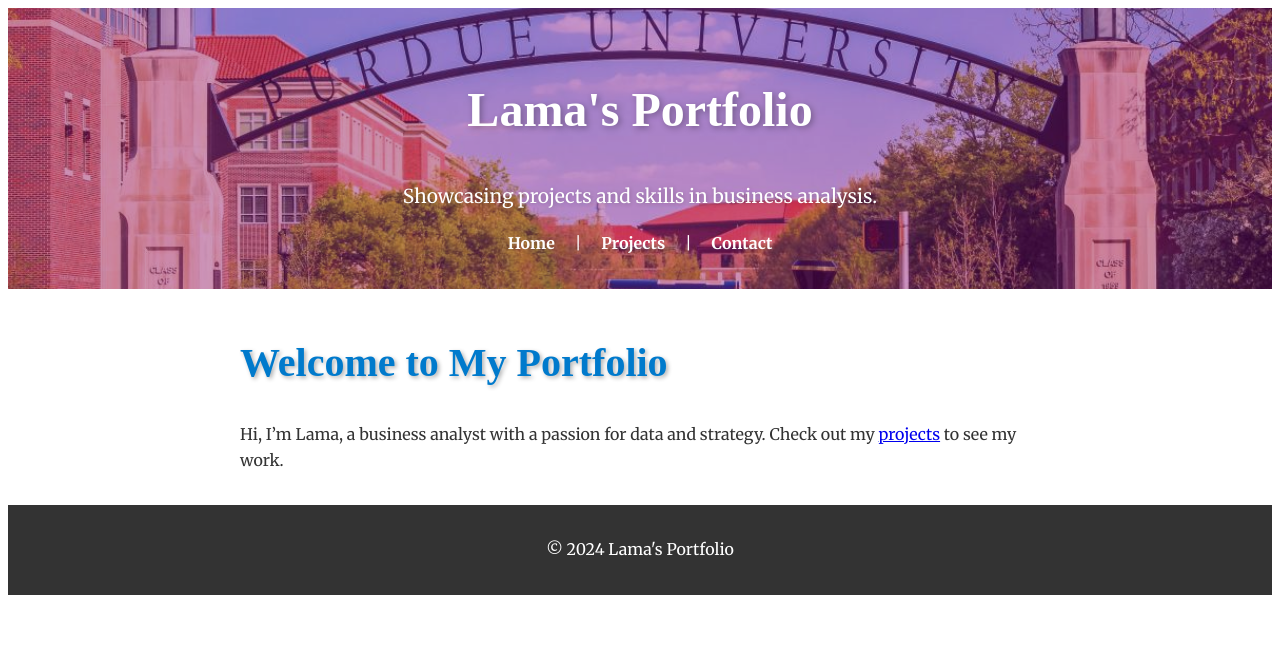
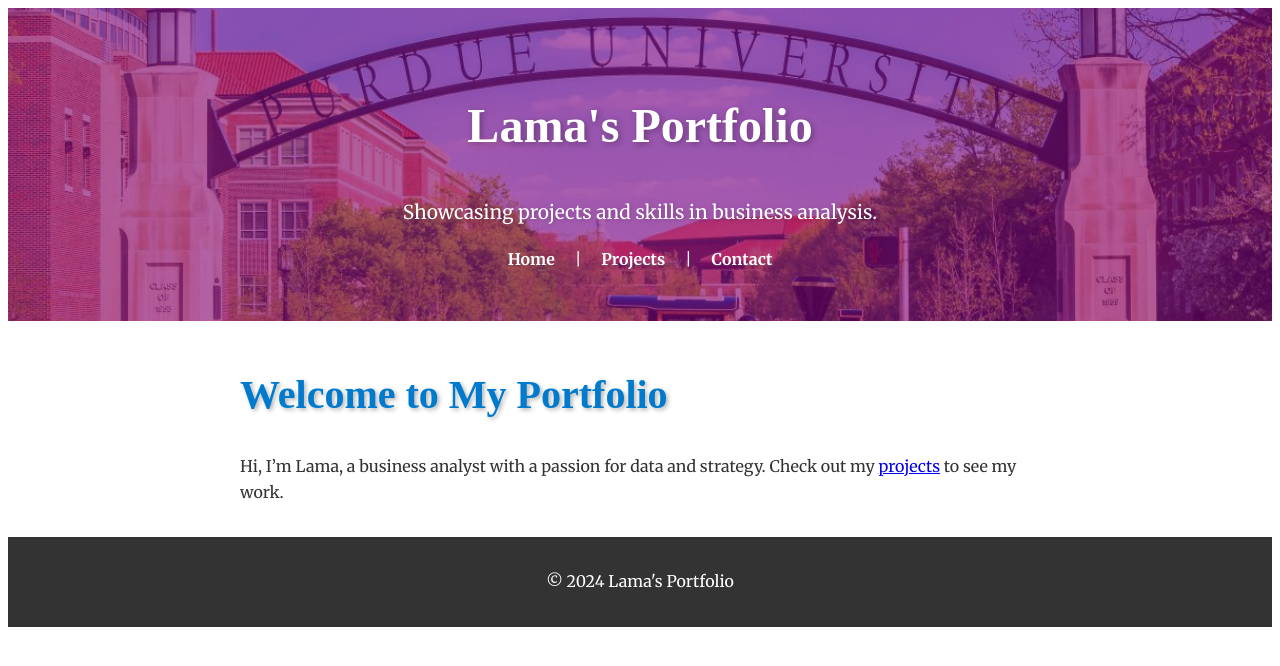
Before and after one commit to LamaJuraisi/Portfolio, a Jekyll site: the page built from index.md, in a window 1280 px wide. Shown: the top 666 px of the page. Built offline with Jekyll 4.4.1, drawn with Linux system fonts in a browser that asks for light colours; some web fonts are replaced.

Commit message:
Update main.css

```diff
--- a/assets/css/main.css
+++ b/assets/css/main.css
@@ -23,7 +23,7 @@ header::before {
   left: 0;
   width: 100%;
   height: 100%;
-  background: rgba(128, 0, 128, 0.4); /* Purple tint with 40% opacity */
+  background: rgba(128, 0, 128, 0.6); /* Purple tint with 60% opacity */
   z-index: 0;
 }
 
@@ -92,12 +92,3 @@ h2 {
   font-size: 2em;
   text-shadow: 1px 1px 3px rgba(0, 0, 0, 0.2);
 }
-
-/* Additional styles for header nav alignment */
-header {
-  background: url('/assets/images/pic03.jpg') no-repeat center center;
-  background-size: cover;
-  color: white;
-  text-align: center;
-  padding: 2em;
-}
```
